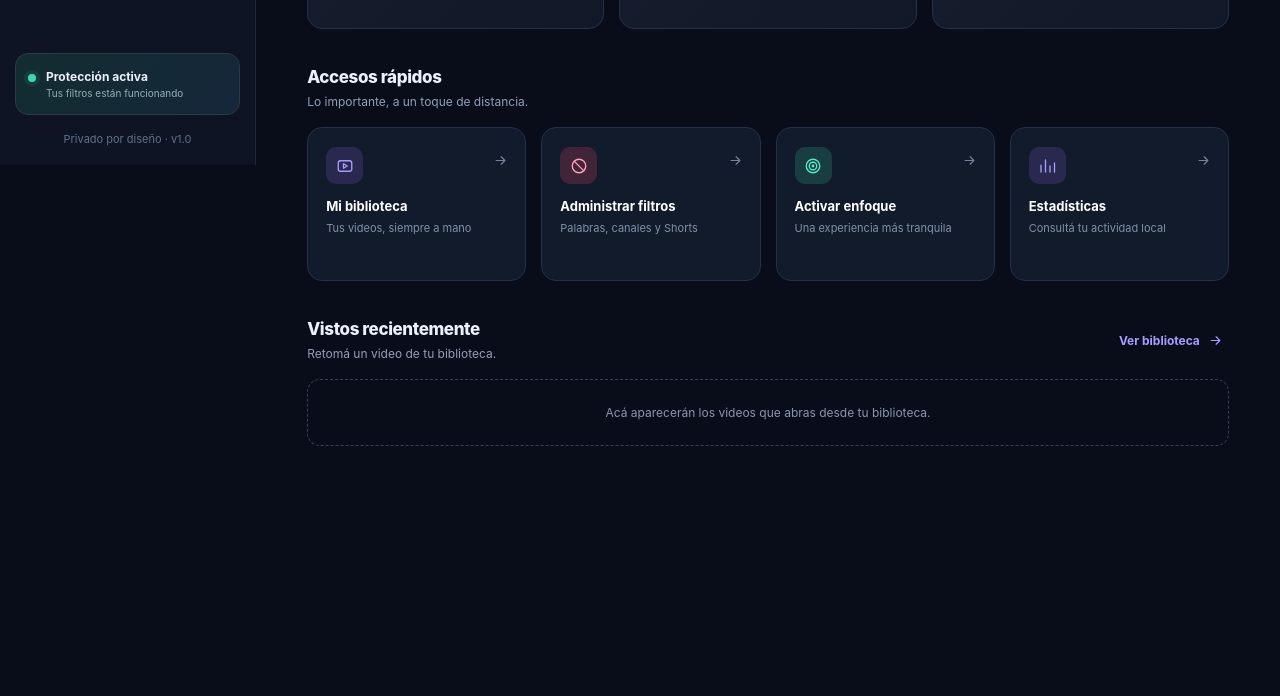
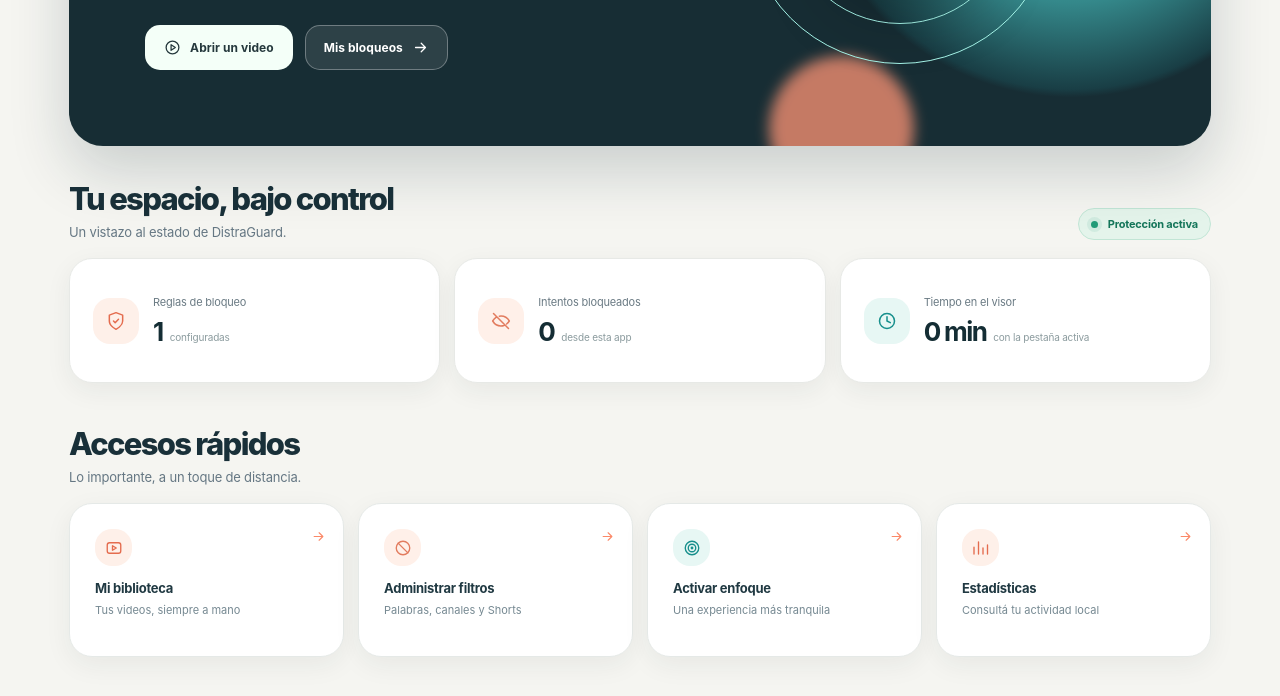
Before and after one commit to josenunezapps/josenunez-dev, a plain HTML site: page dg-lab-7q4m/index.html in a window 1280 px wide. Shown: the part 635-1331 px from the top of the page. Before the commit the page ends 1161 px from the top, so only its background shows below. Drawn offline with Linux system fonts and the light colour scheme.

Commit message:
DistraGuard: aplicar nuevo diseño editorial en la ruta oculta

```diff
--- a/dg-lab-7q4m/index.html
+++ b/dg-lab-7q4m/index.html
@@ -4,13 +4,14 @@
   <meta name="robots" content="noindex,nofollow,noarchive" />
   <meta charset="UTF-8" />
   <meta name="viewport" content="width=device-width, initial-scale=1, viewport-fit=cover" />
-  <meta name="theme-color" content="#0b1020" />
+  <meta name="theme-color" content="#192e36" />
   <meta name="description" content="DistraGuard Web: elegí qué videos mirar, bloqueá distracciones y protegé tu espacio de reproducción." />
   <meta name="color-scheme" content="dark" />
   <link rel="manifest" href="./manifest.webmanifest" />
   <link rel="icon" type="image/svg+xml" href="./assets/icon.svg" />
   <link rel="apple-touch-icon" href="./assets/icon-192.png" />
   <link rel="stylesheet" href="./styles.css" />
+  <link rel="stylesheet" href="./redesign.css?v=2" />
   <title>DistraGuard Web — YouTube a tu manera</title>
 </head>
 <body>
```
